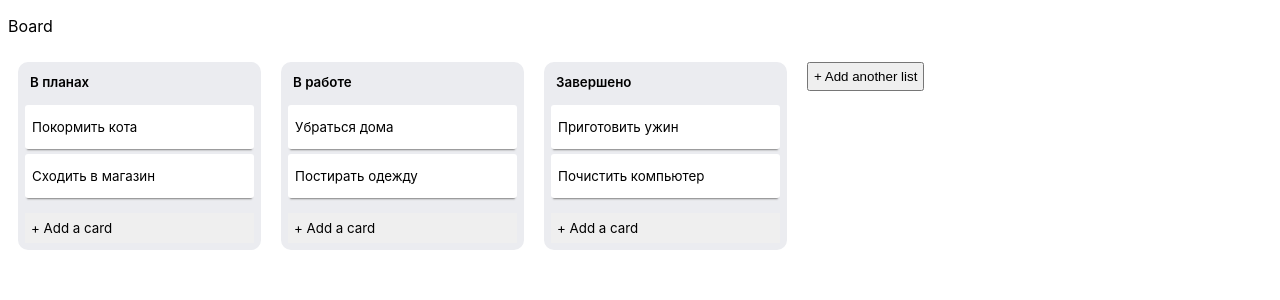
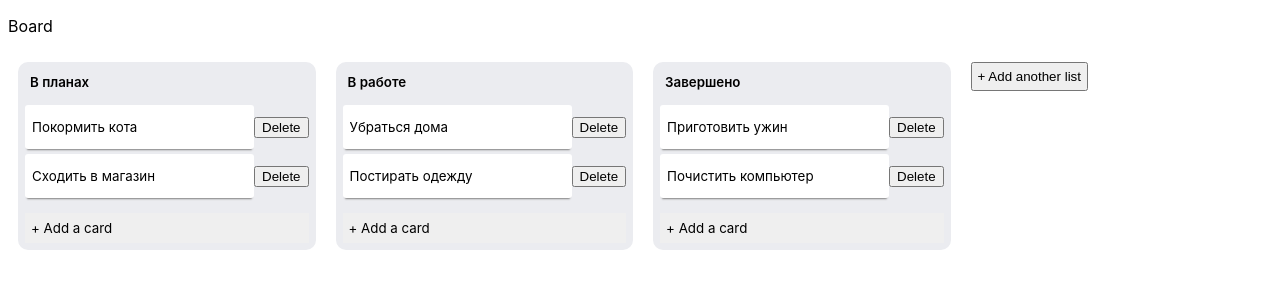
Before and after one commit to ayratkin/task-manager, a React (Create React App) app: page / in a window 1280 px wide. Shown: the top 300 px of the page. Built offline with nearby package versions, Linux system fonts and the light colour scheme.

Commit message:
add id incrementor, add delete task feature

```diff
--- a/package.json
+++ b/package.json
@@ -7,11 +7,16 @@
     "@testing-library/jest-dom": "^5.16.5",
     "@testing-library/react": "^13.4.0",
     "@testing-library/user-event": "^13.5.0",
+    "@types/jest": "^29.4.0",
+    "@types/node": "^18.11.18",
+    "@types/react": "^18.0.27",
+    "@types/react-dom": "^18.0.10",
     "node-sass": "^4.14.0",
     "react": "^18.2.0",
     "react-dom": "^18.2.0",
     "react-redux": "^8.0.5",
     "react-scripts": "5.0.1",
+    "typescript": "^4.9.4",
     "web-vitals": "^2.1.4"
   },
   "scripts": {
--- a/src/App.css
+++ /dev/null
@@ -1 +0,0 @@
-/* No CSS *//*# sourceMappingURL=App.css.map */
--- a/src/components/Board/Board.jsx
+++ b/src/components/Board/Board.jsx
@@ -1,7 +1,7 @@
 import styles from './Board.module.scss'
 import Card from "../Card/Card";
 import {useDispatch, useSelector} from "react-redux";
-import {addCard} from "../../redux/cardSlice";
+import {addCard} from "../../redux/cardSlice.ts";
 
 const Board = () => {
 
--- a/src/components/Board/Board.module.scss
+++ b/src/components/Board/Board.module.scss
@@ -3,6 +3,7 @@
 
 .cards {
   display: flex;
+  align-items: flex-start;
 }
 
 .addCardBtnContainer {
--- a/src/components/Card/Card.jsx
+++ b/src/components/Card/Card.jsx
@@ -2,7 +2,7 @@ import styles from './Card.module.scss'
 import Task from "../Task/Task";
 import {useDispatch, useSelector} from "react-redux";
 import React from "react";
-import {addTask, changeTitleText} from "../../redux/cardSlice";
+import {addTask, changeTitleText} from "../../redux/cardSlice.ts";
 
 const Card = (props) => {
 
--- a/src/components/Task/Task.jsx
+++ b/src/components/Task/Task.jsx
@@ -1,7 +1,7 @@
 import styles from './Task.module.scss'
 import {useDispatch, useSelector} from "react-redux";
 import React from "react";
-import {changeTaskText} from "../../redux/cardSlice";
+import {changeTaskText, deleteTask} from "../../redux/cardSlice.ts";
 
 const Task = (props) => {
 
@@ -18,18 +18,29 @@ const Task = (props) => {
 		}))
 	}
 
-
+	const deleteMyTask = () => {
+		dispatch(deleteTask({
+			taskId: props.taskId,
+			cardId: props.cardId,
+		}))
+	}
 
 	return (
 		<>
+		<div className="task">
 			<input
-				className={styles.task}
-				type="text"
-				placeholder={'Enter a title for this card...'}
-				value={props.taskText}
-				ref={myRef}
-				onChange={changeText}
+					className={styles.taskInput}
+					type="text"
+					placeholder={'Enter a title for this card...'}
+					value={props.taskText}
+					ref={myRef}
+					onChange={changeText}
 			/>
+			<button
+				onClick={deleteMyTask}>
+				Delete
+			</button>
+		</div>
 		</>
 	)
 }
--- a/src/components/Task/Task.module.scss
+++ b/src/components/Task/Task.module.scss
@@ -1,4 +1,8 @@
 .task {
+  margin-bottom: 10px;
+}
+
+.taskInput {
   font-family: -apple-system,BlinkMacSystemFont,Segoe UI,Roboto,Noto Sans,Ubuntu,Droid Sans,Helvetica Neue,sans-serif;
   border: none;
   outline: none;
--- a/src/redux/cardSlice.js
+++ /dev/null
@@ -1,75 +0,0 @@
-import {createSlice} from "@reduxjs/toolkit";
-import {useSelector} from "react-redux";
-
-const cardSlice = createSlice({
-	name: "card",
-	initialState: {
-		Cards: [
-			{
-				id: 0,
-				title: "В планах",
-				tasks: [
-					{id: 0, text: "Покормить кота"},
-					{id: 1, text: "Сходить в магазин"},
-				],
-			},
-
-			{
-				id: 1,
-				title: "В работе",
-				tasks: [
-					{id: 2, text: "Убраться дома"},
-					{id: 3, text: "Постирать одежду"},
-				],
-			},
-
-			{
-				id: 2,
-				title: "Завершено",
-				tasks: [
-					{id: 4, text: "Приготовить ужин"},
-					{id: 5, text: "Почистить компьютер"},
-				],
-			},
-		]
-	},
-	reducers: {
-
-		changeTitleText(state, action) {
-			const cardId = action.payload.cardId;
-			state.Cards[cardId].title = action.payload.text
-		},
-
-		changeTaskText(state, action) {
-			const taskId = action.payload.taskId;
-			const cardId = action.payload.cardId;
-
-			state.Cards[cardId].tasks.forEach((task) => {
-				if (task.id === taskId) {
-					task.text = action.payload.text
-				}
-			})
-		},
-
-		addCard(state, action) {
-			state.Cards.push({
-				id: action.payload.cardId,
-				title: '',
-				tasks: [],
-			})
-		},
-
-		addTask(state, action) {
-			const newTask = {
-				id: action.payload.taskId,
-				text: '',
-			}
-
-			state.Cards[action.payload.cardId].tasks.push(newTask)
-		}
-	}
-})
-
-
-export default cardSlice.reducer;
-export const {addCard, addTask, changeTitleText, changeTaskText} = cardSlice.actions
--- /dev/null
+++ b/src/redux/cardSlice.ts
@@ -0,0 +1,114 @@
+import { createSlice } from "@reduxjs/toolkit";
+
+let id = 0
+const getId = () => id + 1
+
+const cardSlice = createSlice({
+	name: "card",
+	initialState: {
+		Cards: [{
+			id: getId(),
+			title: "В планах",
+			tasks: [{
+				id: getId(),
+				text: "Покормить кота"
+			},
+			{
+				id: getId(),
+				text: "Сходить в магазин"
+			},
+			],
+		},
+
+		{
+			id: getId(),
+			title: "В работе",
+			tasks: [{
+				id: getId(),
+				text: "Убраться дома"
+			},
+			{
+				id: getId(),
+				text: "Постирать одежду"
+			},
+			],
+		},
+
+		{
+			id: getId(),
+			title: "Завершено",
+			tasks: [{
+				id: getId(),
+				text: "Приготовить ужин"
+			},
+			{
+				id: getId(),
+				text: "Почистить компьютер"
+			},
+			],
+		},
+		]
+	},
+	reducers: {
+
+		changeTitleText(state, action) {
+			state.Cards.forEach((card) => {
+				if (card.id == action.payload.cardId) {
+					card.title = action.payload.text
+				}
+			})
+		},
+
+		changeTaskText(state, action) {
+			state.Cards.forEach((card) => {
+				if (card.id == action.payload.cardId) {
+					card.tasks.forEach((task) => {
+						if (task.id == action.payload.taskId) {
+							task.text = action.payload.text
+						}
+					})
+				}
+			})
+		},
+
+		addCard(state, action) {
+			state.Cards.push({
+				id: action.payload.cardId,
+				title: '',
+				tasks: [],
+			})
+		},
+
+		deleteTask(state, action) {
+			state.Cards.forEach((card) => {
+				if (card.id == action.payload.cardId) {
+					card.tasks = card.tasks.filter((task) => {
+						return task.id != action.payload.taskId
+					})
+				}
+			})
+		},
+
+		addTask(state, action) {
+			const newTask = {
+				id: action.payload.taskId,
+				text: '',
+			}
+
+			state.Cards.forEach((card) => {
+				if (card.id == action.payload.cardId) {
+					card.tasks.push(newTask);
+				}
+			})
+		}
+	}
+})
+
+export default cardSlice.reducer;
+export const {
+	addCard,
+	addTask,
+	deleteTask,
+	changeTitleText,
+	changeTaskText
+} = cardSlice.actions
--- a/src/redux/store.js
+++ b/src/redux/store.js
@@ -1,6 +1,5 @@
 import {combineReducers, configureStore} from "@reduxjs/toolkit";
-import cardReducer from "./cardReducer";
-import cardSlice from "./cardSlice";
+import cardSlice from "./cardSlice.ts";
 
 let store = configureStore({
 	reducer: {
```
Also changed, not shown: 2 other files (tests, documents, lock files or other folders).
